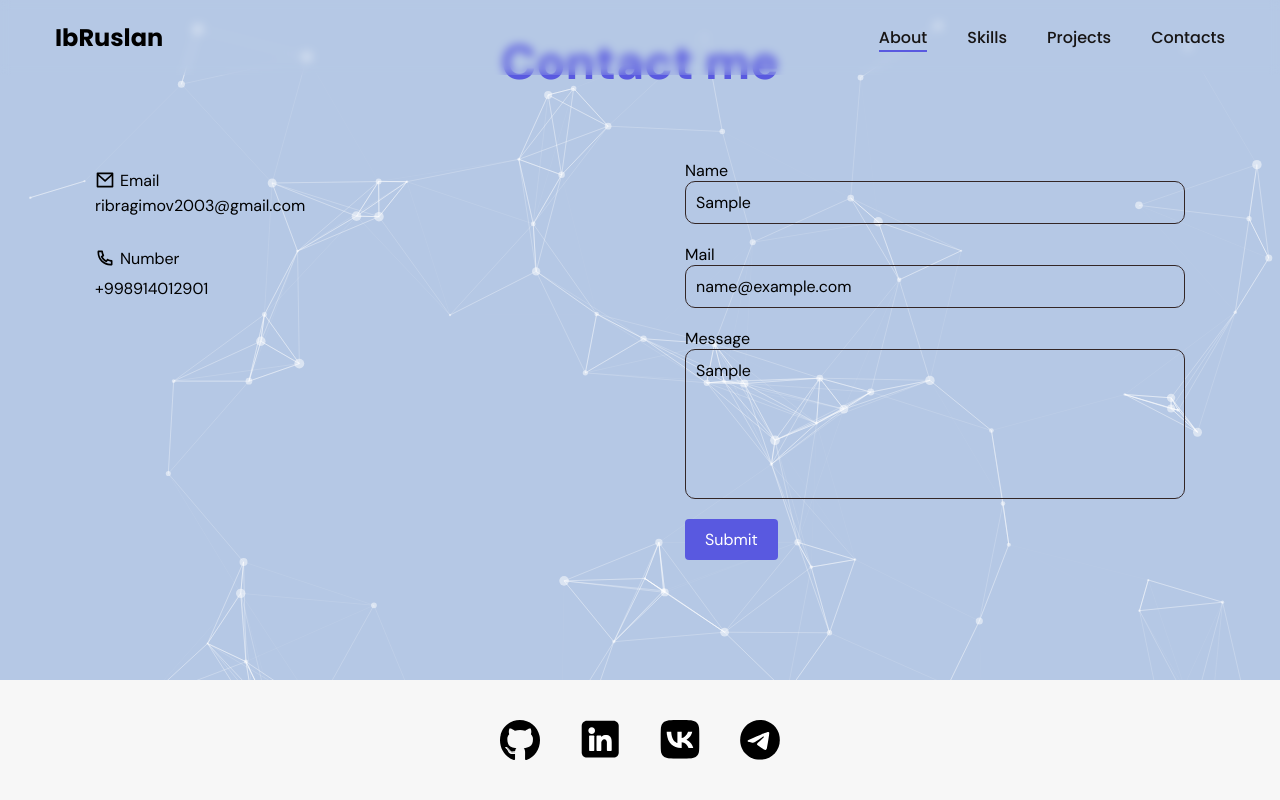
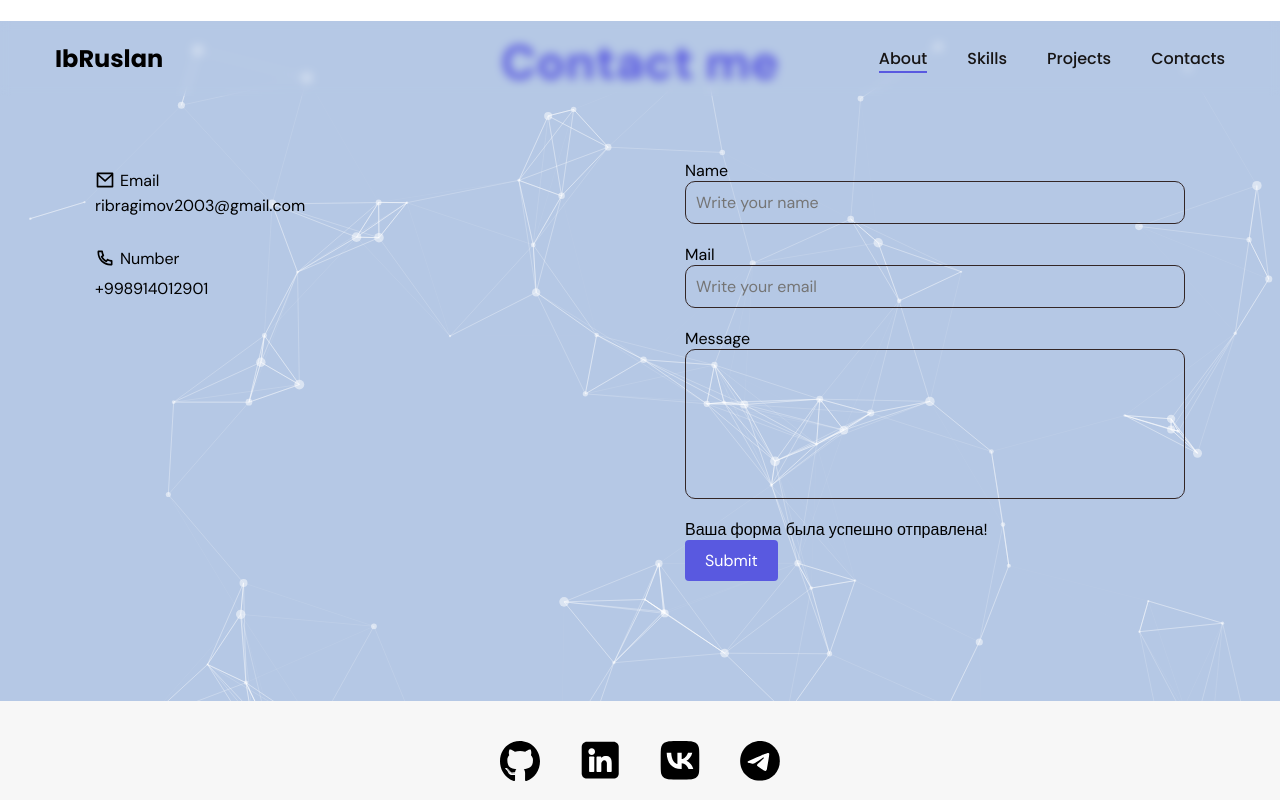
Before and after one commit to IbRuslan/MyPortfolio, a React (Create React App) app: page / in a window 1280 px wide. Both pictures are taken after typing "Sample", "name@example.com", "Sample" into the empty fields and a click on the button "Submit". Shown: the part 2568-3368 px from the top of the page. Built offline with nearby package versions, Linux system fonts and the light colour scheme.

Commit message:
add functional

```diff
--- a/package.json
+++ b/package.json
@@ -4,6 +4,7 @@
   "private": true,
   "homepage": "https://IbRuslan.github.io/MyPortfolio",
   "dependencies": {
+    "@formspree/react": "^2.4.4",
     "@testing-library/jest-dom": "^5.16.5",
     "@testing-library/react": "^13.4.0",
     "@testing-library/user-event": "^13.5.0",
@@ -19,10 +20,8 @@
     "react-particles": "^2.11.0",
     "react-scripts": "5.0.1",
     "react-scrollspy": "^3.4.3",
-    "three": "^0.154.0",
     "tsparticles-slim": "^2.11.0",
     "typescript": "^4.9.5",
-    "vanta": "^0.5.24",
     "web-vitals": "^2.1.4"
   },
   "scripts": {
--- a/src/components/contacts/Contacts.tsx
+++ b/src/components/contacts/Contacts.tsx
@@ -1,10 +1,48 @@
-import React from 'react';
+import React, {ChangeEvent, useState} from 'react';
 import {motion} from 'framer-motion'
 import s from './Contacts.module.css'
 import email from '../../img/mail.svg'
 import phone from '../../img/phone.svg'
+import { useForm, ValidationError } from '@formspree/react';
 
 export const Contacts = () => {
+    const [user_name, setName] = useState('');
+    const [user_email, setEmail] = useState('');
+    const [message, setMessage] = useState('');
+    const [state, handleSubmit] = useForm("mzblzqoq");
+    const [showSuccessMessage, setShowSuccessMessage] = useState(false);
+
+    const onChangeNameHandler = (e: ChangeEvent<HTMLInputElement>) => {
+        setName(e.currentTarget.value)
+    }
+    const onChangeEmailHandler = (e: ChangeEvent<HTMLInputElement>) => {
+        setEmail(e.currentTarget.value)
+    }
+    const onChangeMessageHandler = (e: ChangeEvent<HTMLTextAreaElement>) => {
+        setMessage(e.currentTarget.value)
+    }
+    const onSubmit = async (event: React.FormEvent<HTMLFormElement>) => {
+        event.preventDefault();
+
+        const formData = {
+            name: user_name,
+            email: user_email,
+            message: message,
+        };
+
+        try {
+            await handleSubmit(formData);
+            setName('');
+            setEmail('');
+            setMessage('');
+            setShowSuccessMessage(true);
+            setTimeout(() => { // задержка на 3 секунды
+                setShowSuccessMessage(false);
+            }, 3000);
+        } catch (error) {
+            console.log(error);
+        }
+    };
 
     const myContactsAnimation = {
         hidden: {
@@ -43,25 +81,30 @@ export const Contacts = () => {
                         </div>
                     </motion.div>
                     <motion.div custom={1.5} variants={myContactsAnimation} className={s.contacts_form}>
-                        <div className={s.form}>
+                        <form className={s.form} onSubmit={onSubmit}>
                             <div className={s.form_container}>
                             <label>Name</label>
-                            <input type="text" name="user_name" className={s.contacts_form_input}
+                            <input value={user_name} onChange={onChangeNameHandler} id="name" type="text" name="name" required className={s.contacts_form_input}
                                    placeholder="Write your name"
                             />
                             <label>Mail</label>
-                            <input type="text" name="user_name" className={s.contacts_form_input}
+                            <input value={user_email} onChange={onChangeEmailHandler} id="email" type="email" name="email" required className={s.contacts_form_input}
                                    placeholder="Write your email"
                             />
                             <label>Message</label>
-                            <textarea name="user_name" className={`${s.contacts_form_input} ${s.form_box}`}
+                            <textarea value={message} onChange={onChangeMessageHandler} id="message" name="message" required className={`${s.contacts_form_input} ${s.form_box}`}
                                       placeholder=""
                             />
                             </div>
-                            <button className={s.contacts_button}>
+                            {showSuccessMessage &&
+                                <div className="success-message">
+                                    <p>Ваша форма была успешно отправлена!</p>
+                                </div>
+                            }
+                            <button type={'submit'} className={s.contacts_button} disabled={state.submitting}>
                                 Submit
                             </button>
-                        </div>
+                        </form>
                     </motion.div>
                 </div>
             </motion.div>
```
Also changed, not shown: src/components/aboutMe/AboutMe.tsx (+2 -26 lines), src/vanta.d.ts (deleted, +0 -25 lines), 2 other files (tests, documents, lock files or other folders).
